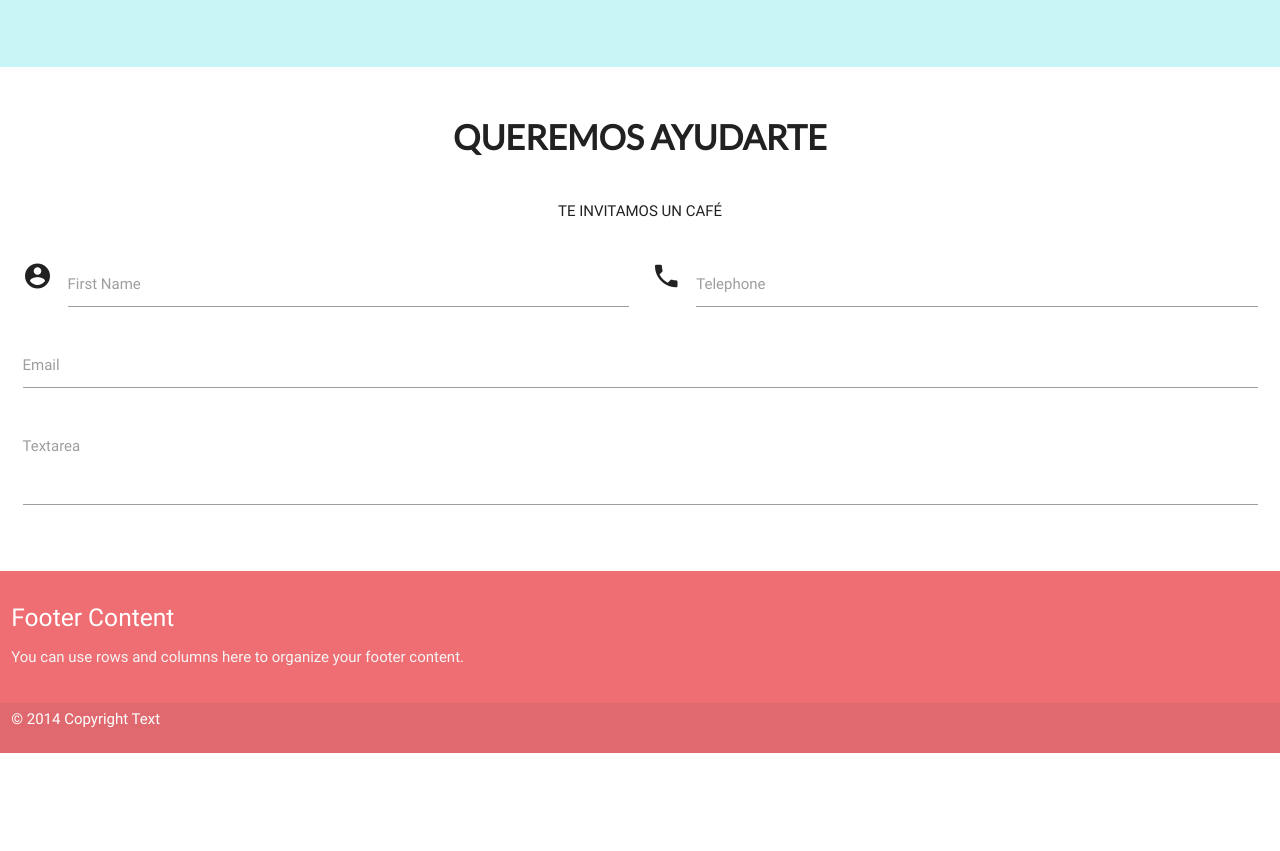
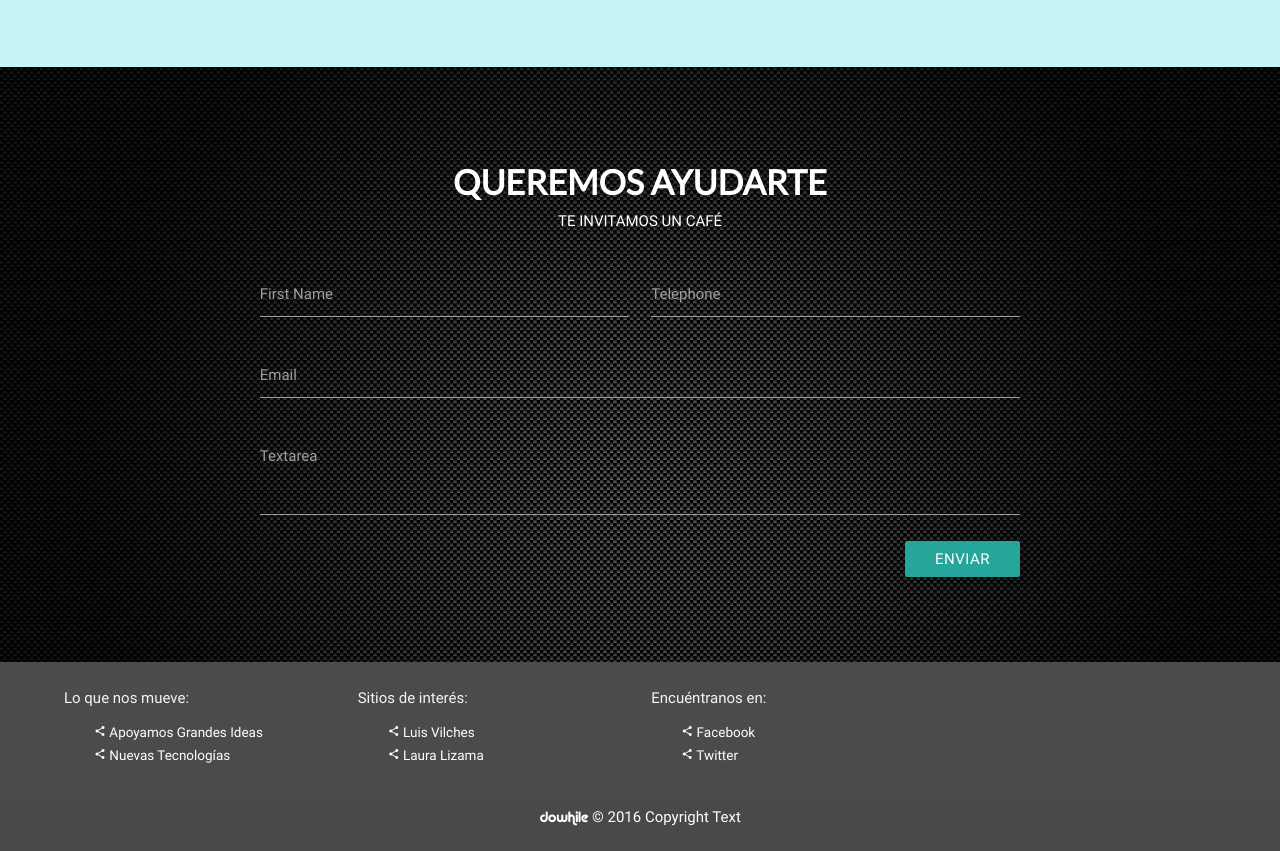
Before and after one commit to Lauritha/dowhile, a website: page index.html in a window 1280 px wide. Shown: the part 2717-3568 px from the top of the page. Before the commit the page ends 3470 px from the top, so only its background shows below. Drawn offline with Linux system fonts and the light colour scheme; files that its build step writes are made by us from their sources; no server answers.

Commit message:
form y footer

```diff
--- a/css/main.css
+++ b/css/main.css
@@ -91,7 +91,13 @@ nav .nav-wrapper {
 		font-weight: normal;
 	}
 	#home{
-		background-image: url(../img/fondogris.jpg);
+		background-image: url(../img/fondogris_2.jpg);
+		background-size: cover;
+		background-attachment: fixed;
+		padding: 2.8em;
+	}
+	#contacto{
+		background-image: url(../img/fondogris_2.jpg);
 		background-size: cover;
 		background-attachment: fixed;
 		padding: 2.8em;
@@ -112,3 +118,34 @@ nav .nav-wrapper {
 .paragraph-services{
 	padding: 0 4em;
 }
+footer.page-footer{
+	background-color: #4B4B4B;
+	color: #FFF;
+	margin-top: 0 !important;
+}
+.link{
+	color: #FFF;
+	font-size: 0.9em;
+}
+.link:hover{
+	color: #1ECBFD;
+	font-size: 1em;
+}
+.list-footer{
+	padding-left: 2em;
+}
+.list-footer i{
+	font-size: 0.8em;
+}
+.link-site{
+	font-family: 'dowhile';
+	color: #FFF;
+	font-size: 1em;
+}
+#contacto{
+	background-image: url(../img/fondogris_2.jpg);
+	background-size: cover;
+	background-attachment: fixed;
+	color: #FFF;
+	padding: 3em 0;
+}
--- a/index.html
+++ b/index.html
@@ -149,52 +149,73 @@
         </div>
       </section>
       <section id="contacto">
+        <div class="container">
           <div class="row center">
             <div class="col s12 m12 l12">
               <h4 class="title-section">QUEREMOS AYUDARTE</h4>
-            <h6>TE INVITAMOS UN CAFÉ</h6>
+              <h6 class="subtitle-section">TE INVITAMOS UN CAFÉ</h6>
             </div>
           </div>
           <div class="row">
-          <form class="col s12">
+            <form class="col s12 m8 l8 offset-l2 offset-m2">
               <div class="row">
                 <div class="input-field col s6">
-                <i class="material-icons prefix">account_circle</i>
-                <input id="icon_prefix" type="text" class="validate">
+                  <input id="icon_prefix" type="text" class="validate campo-texto">
                   <label for="icon_prefix">First Name</label>
                 </div>
                 <div class="input-field col s6">
-                <i class="material-icons prefix">phone</i>
-                <input id="icon_telephone" type="tel" class="validate">
+                  <input id="icon_telephone" type="tel" class="validate campo-texto">
                   <label for="icon_telephone">Telephone</label>
                 </div>
                 <div class="input-field col s12">
-                <input id="email" type="email" class="validate">
+                  <input id="email" type="email" class="validate campo-texto">
                   <label for="email" data-error="wrong" data-success="right">Email</label>
                 </div>
                 <div class="input-field col s12">
-                <textarea id="textarea1" class="materialize-textarea"></textarea>
+                  <textarea id="textarea1" class="materialize-textarea campo-texto"></textarea>
                   <label for="textarea1">Textarea</label>
+                </div>
+                <div class="col s6 m12 l12">
+                  <button class="pull-right btn-lg waves-effect waves-light btn">Enviar</button>
                 </div>
               </div>
             </form>
           </div>
+        </div>
       </section>
     </div>
     <footer class="page-footer">
-      <div class="container-fluid">
+      <div class="container">
         <div class="row">
-          <div class="col l6 s12">
-            <h5 class="white-text">Footer Content</h5>
-            <p class="grey-text text-lighten-4">You can use rows and columns here to organize your footer content.</p>
+          <div class="col l3 s12 m3">
+            <h6 class="grey-text text-lighten-4">Lo que nos mueve:</h6>
+            <ul class="list-footer">
+              <li><i class="material-icons">share</i><a href="creemos.html" class="link"> Apoyamos Grandes Ideas</a></li>
+              <li><i class="material-icons">share</i><a href="tecnologias.html" class="link"> Nuevas Tecnologías</a></li>
+            </ul>
+
+          </div>
+          <div class="col l3 s12 m3">
+            <h6 class="grey-text text-lighten-4">Sitios de interés:</h6>
+            <ul class="list-footer">
+              <li><i class="material-icons">share</i><a href="www.luisvilches.cl" class="link"> Luis Vilches</a></li>
+              <li><i class="material-icons">share</i><a href="www.lauralizama.cl" class="link"> Laura Lizama</a></li>
+            </ul>
+          </div>
+          <div class="col l3 s12 m3">
+            <h6 class="grey-text text-lighten-4">Encuéntranos en:</h6>
+            <ul class="list-footer">
+              <li><i class="material-icons">share</i><a href="creemos.html" class="link"> Facebook</a></li>
+              <li><i class="material-icons">share</i><a href="tecnologias.html" class="link"> Twitter</a></li>
+            </ul>
           </div>
         </div>
       </div>
       <div class="footer-copyright">
-        <div class="container-fluid">
-          <div class="row">
-            <div class="col l6 s12">
-              <h6 class="white-text">© 2014 Copyright Text</h6>
+        <div class="container">
+          <div class="row center">
+            <div class="col l12 m12 s12">
+              <h6 class="white-text"><a href="#" class="link-site">dowhile</a> © 2016 Copyright Text</h6>
             </div>
           </div>
         </div>
```
Also changed, not shown: img/coffee-cup.png (added). Lines whose indentation alone changed are shown as unchanged.
